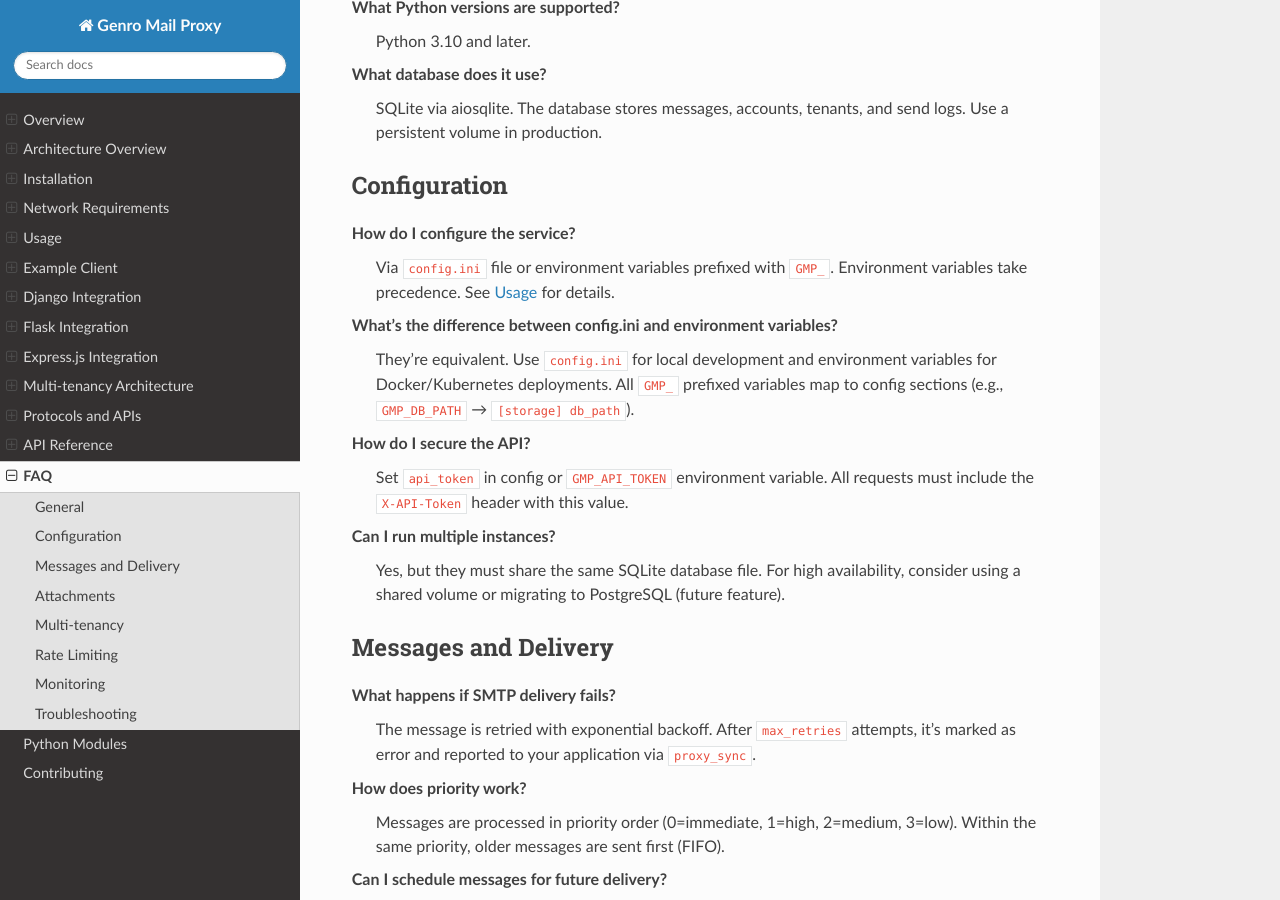
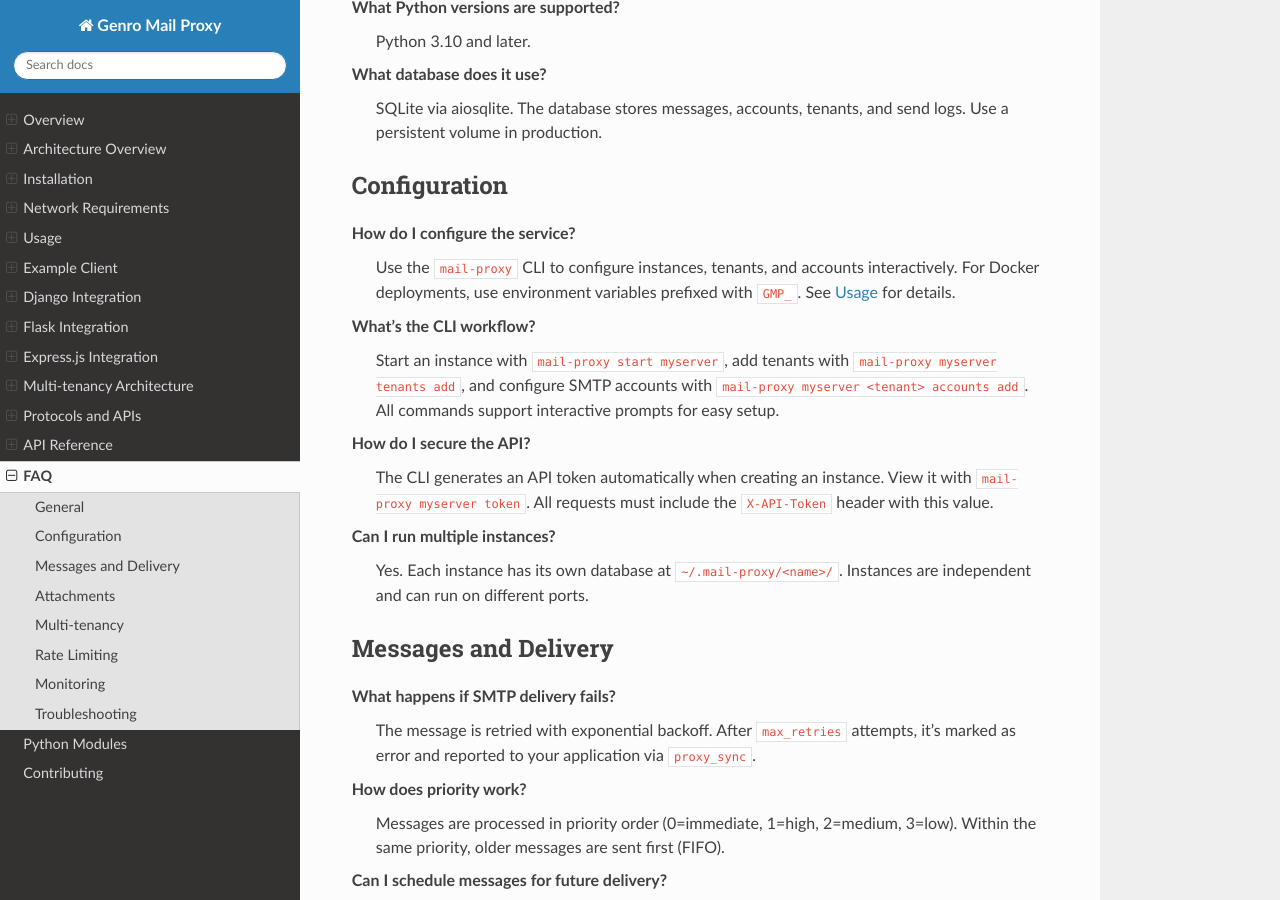
Before and after one commit to genropy/genro-mail-proxy, a Sphinx documentation site: the page built from docs/faq.rst, in a window 1280 px wide and 900 px high, scrolled down 543 px. Built offline with Sphinx 7.4.7 and the Read the Docs theme 3.1.0, drawn with Linux system fonts in a browser that asks for light colours; some of the changed text lies outside the part shown.

Commit message:
docs: update documentation for CLI-first approach, remove config.ini
- Rewrite Configuration section in README.md and docs/usage.rst
- Add Interactive REPL documentation (mail-proxy connect command)
- Add Docker Workflow section explaining REST API for tenant/account setup
- Update FAQ for CLI-based configuration
- Remove obsolete config.ini and config.ini.example files
- Update references in multi_tenancy.rst, protocol.rst, example_client.rst

The CLI is now the primary configuration method for local development,
while Docker deployments use REST API for dynamic tenant/account creation.

Co-Authored-By: Claude Opus 4.5 <noreply@anthropic.com>

```diff
--- a/docs/faq.rst
+++ b/docs/faq.rst
@@ -30,21 +30,24 @@ Configuration
 -------------
 
 **How do I configure the service?**
-   Via ``config.ini`` file or environment variables prefixed with ``GMP_``.
-   Environment variables take precedence. See :doc:`usage` for details.
+   Use the ``mail-proxy`` CLI to configure instances, tenants, and accounts
+   interactively. For Docker deployments, use environment variables prefixed
+   with ``GMP_``. See :doc:`usage` for details.
 
-**What's the difference between config.ini and environment variables?**
-   They're equivalent. Use ``config.ini`` for local development and environment
-   variables for Docker/Kubernetes deployments. All ``GMP_`` prefixed variables
-   map to config sections (e.g., ``GMP_DB_PATH`` → ``[storage] db_path``).
+**What's the CLI workflow?**
+   Start an instance with ``mail-proxy start myserver``, add tenants with
+   ``mail-proxy myserver tenants add``, and configure SMTP accounts with
+   ``mail-proxy myserver <tenant> accounts add``. All commands support
+   interactive prompts for easy setup.
 
 **How do I secure the API?**
-   Set ``api_token`` in config or ``GMP_API_TOKEN`` environment variable. All
-   requests must include the ``X-API-Token`` header with this value.
+   The CLI generates an API token automatically when creating an instance.
+   View it with ``mail-proxy myserver token``. All requests must include
+   the ``X-API-Token`` header with this value.
 
 **Can I run multiple instances?**
-   Yes, but they must share the same SQLite database file. For high availability,
-   consider using a shared volume or migrating to PostgreSQL (future feature).
+   Yes. Each instance has its own database at ``~/.mail-proxy/<name>/``.
+   Instances are independent and can run on different ports.
 
 Messages and Delivery
 ---------------------
@@ -98,8 +101,9 @@ Attachments
    The marker is removed from the final filename.
 
 **How do I configure attachment caching?**
-   Set ``cache_disk_dir`` in the ``[attachments]`` section. Small files go to
-   memory cache, large files to disk. See :doc:`usage` for all cache options.
+   Set the ``GMP_CACHE_DISK_DIR`` environment variable or configure it when
+   starting the instance. Small files go to memory cache, large files to disk.
+   See :doc:`usage` for all cache options.
 
 Multi-tenancy
 -------------
@@ -109,13 +113,16 @@ Multi-tenancy
    Each tenant can have its own SMTP accounts and delivery report endpoint.
 
 **How do I create a tenant?**
-   POST to ``/tenant`` with the tenant configuration::
+   Use the CLI with interactive prompts::
 
-      {
-        "id": "tenant-acme",
-        "name": "ACME Corp",
-        "client_sync_url": "https://acme.com/mail-reports"
-      }
+      mail-proxy myserver tenants add
+
+   Or with explicit arguments::
+
+      mail-proxy myserver tenants add acme \
+        --name "ACME Corp" \
+        --base-url "https://acme.com" \
+        --sync-path "/mail-proxy/sync"
 
 **Can tenants share SMTP accounts?**
    No. Each account belongs to one tenant (via ``tenant_id``). This ensures
--- a/docs/multi_tenancy.rst
+++ b/docs/multi_tenancy.rst
@@ -215,7 +215,7 @@ When the proxy has delivery reports to send, it routes them based on the
    tenant's ``client_sync_url`` with the appropriate authentication.
 
 2. **Messages without tenant_id**: Reports are sent to the global
-   ``client_sync_url`` configured in ``config.ini``.
+   ``client_sync_url`` (configured via ``GMP_CLIENT_SYNC_URL`` environment variable).
 
 3. **Tenants without client_sync_url**: Falls back to the global URL.
 
--- a/docs/protocol.rst
+++ b/docs/protocol.rst
@@ -212,9 +212,9 @@ Client synchronisation protocol
 -------------------------------
 
 The "client report loop" sends ``POST`` requests to the configured
-``client_sync_url`` (``[client]`` section in ``config.ini``). Authentication
-uses either HTTP basic auth (``client_sync_user`` / ``client_sync_password``)
-or a bearer token (``client_sync_token``). A typical exchange:
+``client_sync_url`` (configured per-tenant or via ``GMP_CLIENT_SYNC_URL``).
+Authentication uses either HTTP basic auth or a bearer token (configured
+per-tenant via CLI or environment variables). A typical exchange:
 
 1. Dispatcher computes a batch of pending delivery results (respecting the
    configured batch size).
```
Also changed, not shown: README.md (+21 -9 lines), docs/example_client.rst (+3 -4 lines), docs/usage.rst (+147 -33 lines), 2 other files.
